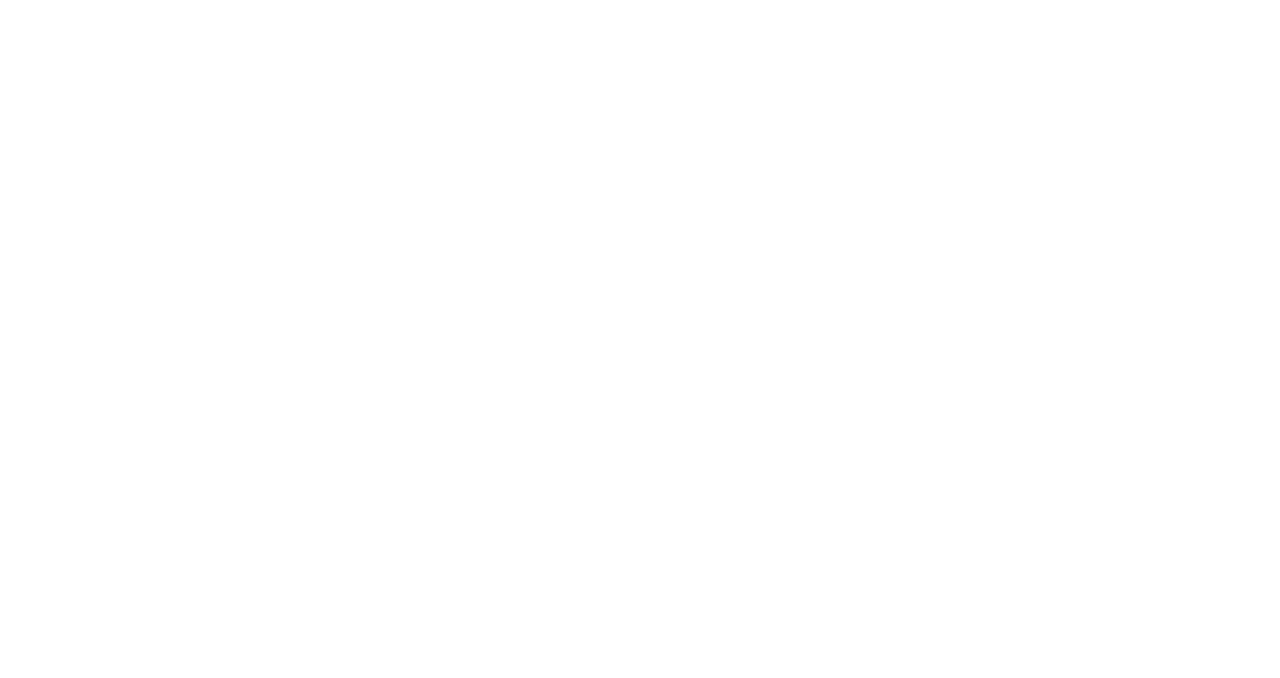
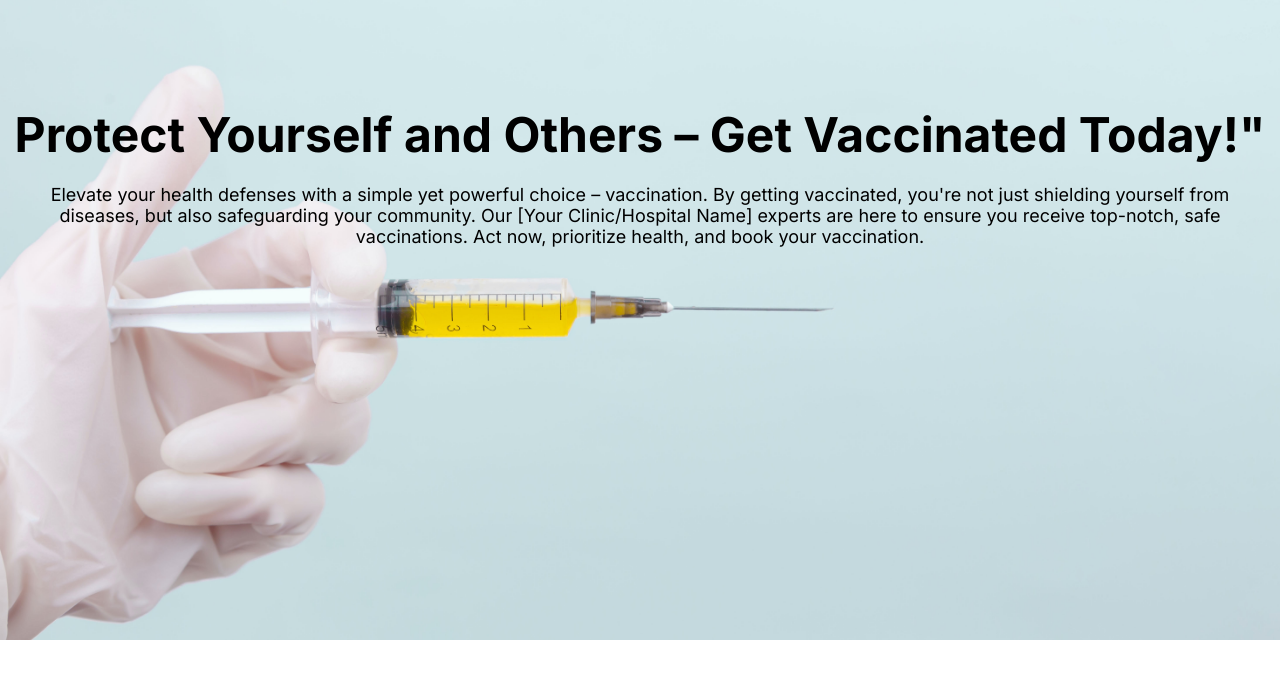
Before and after one commit to mekintown/vaccine-book-app, a Next.js app: page / in a window 1280 px wide. Shown: the top 678 px of the page. Built offline with nearby package versions, Linux system fonts and the light colour scheme.

Commit message:
Add Banner

```diff
--- a/src/app/globals.css
+++ b/src/app/globals.css
@@ -87,6 +87,7 @@ body {
 
 body {
   color: rgb(var(--foreground-rgb));
+  background-color: white;
 }
 
 a {
--- a/src/components/Banner.tsx
+++ b/src/components/Banner.tsx
@@ -1,9 +1,14 @@
-import styles from "@/components/card.module.css"
+import styles from "@/components/banner.module.css"
+import Image from "next/image";
 
 const Banner = () => {
     return (
         <div className={styles.banner}>
-
+            <Image src={"/img/cover.jpg"} alt="cover" fill={true} objectFit="cover"/>
+            <div className={styles.bannerTxt}>
+                <h1>Protect Yourself and Others – Get Vaccinated Today!"</h1>
+                <p>Elevate your health defenses with a simple yet powerful choice – vaccination. By getting vaccinated, you're not just shielding yourself from diseases, but also safeguarding your community. Our [Your Clinic/Hospital Name] experts are here to ensure you receive top-notch, safe vaccinations. Act now, prioritize health, and book your vaccination.</p>
+            </div>
         </div>
     )
 }
--- a/src/components/banner.module.css
+++ b/src/components/banner.module.css
@@ -1,8 +1,32 @@
 .banner {
-  display: block;
+  display: flex;
+  flex-direction: column;
+  align-items: center;
   padding: 5px;
   margin: 0;
   width: 100vw;
   height: 80vh;
   position: relative;
 }
+
+.bannerTxt {
+  position: relative;
+  display: flex;
+  flex-direction: column;
+  align-items: center;
+  justify-content: center;
+  top: 100px;
+  z-index: 2;
+  text-align: center;
+  font-size: large;
+  color: black;
+}
+
+.bannerTxt h1 {
+  font-size: 3rem;
+}
+
+.bannerTxt p {
+  margin-top: 20px;
+  max-width: 1200px;
+}
```
Also changed, not shown: public/img/cover.jpg (added).
